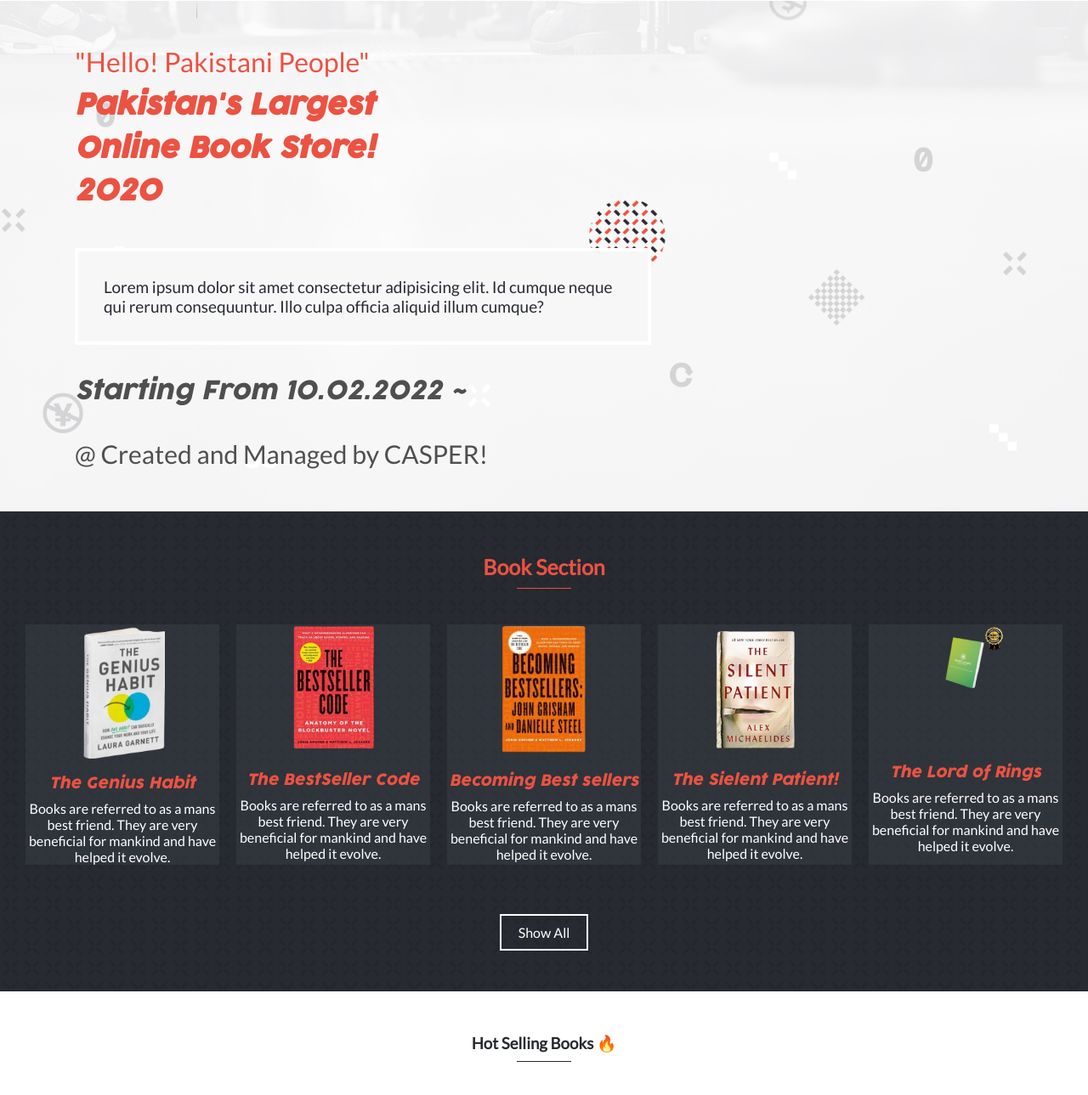
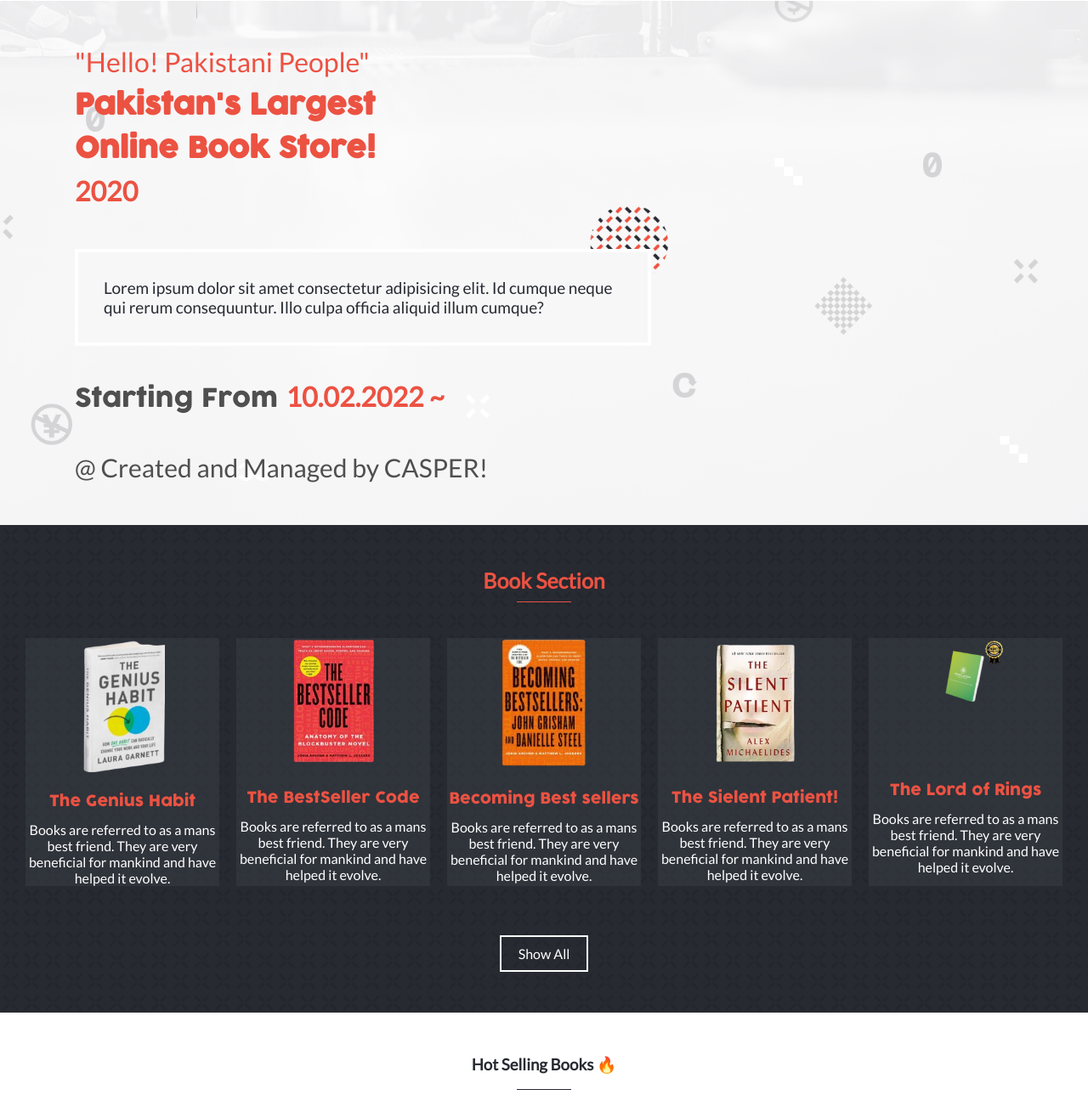
Before and after one commit to developerwaleed/Book-Shop-Website, a website: page index.html in a window 1280 px wide. Shown: the part 143-1432 px from the top of the page at 85% size. Drawn offline with Linux system fonts and the light colour scheme.

Commit message:
Fix Font issues

```diff
--- a/index.html
+++ b/index.html
@@ -46,13 +46,13 @@
         <img class= "logo" src="./img/logo.png" alt="Logo">
         <h1>
             <span>"Hello! Pakistani People"</span><br>
-            Pakistan's Largest <br>Online Book Store!  <br> 2020
+            Pakistan's Largest <br>Online Book Store!  <br> <span class="numberclass">2020<span>
         </h1>
         <div class="header-text">
             Lorem ipsum dolor sit amet consectetur adipisicing elit. Id cumque neque qui rerum consequuntur. Illo culpa officia aliquid illum cumque?
         </div>
         <div class="header-text2">
-            Starting From 10.02.2022 ~
+            Starting From <span class="numberclass">10.02.2022 ~ </span>
         </div>
         <div class="header-text3">
             @ Created and Managed by CASPER!
--- a/sass/partials/_mobile-hotsellingbooks.scss
+++ b/sass/partials/_mobile-hotsellingbooks.scss
@@ -76,7 +76,7 @@
         margin: auto auto;
         height: 1px;
         width: 4rem;
-        margin-top: -0.5rem;
+        margin-top: 0rem;
         margin-bottom: 2rem;
     }
 
--- a/sass/partials/_typography-color.scss
+++ b/sass/partials/_typography-color.scss
@@ -16,3 +16,8 @@
     color: $bg-color;
     font-family: 'Lato', sans-serif;
 }
+
+.numberclass {
+    font-family: 'Lato', sans-serif;
+    font-weight: bolder !important;
+}
--- a/webfontkit-20220518-164003/myfont.css
+++ b/webfontkit-20220518-164003/myfont.css
@@ -3,7 +3,7 @@
 
 
 @font-face {
-    font-family: 'COCOGOOSE';
+    font-family: 'COCOGOOSE_10';
     src: url('cocogoose_pro_italic-trial-webfont.woff2') format('woff2'),
         url('cocogoose_pro_italic-trial-webfont.woff') format('woff');
     font-weight: normal;
@@ -111,7 +111,7 @@
 
 
 @font-face {
-    font-family: 'COCOGOOSE_10';
+    font-family: 'COCOGOOSE';
     src: url('cocogoose_pro-trial-webfont.woff2') format('woff2'),
         url('cocogoose_pro-trial-webfont.woff') format('woff');
     font-weight: normal;
```
Also changed, not shown: sass/main.css, 1 other file.
